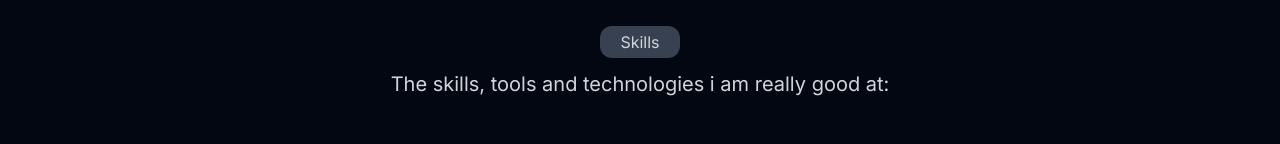
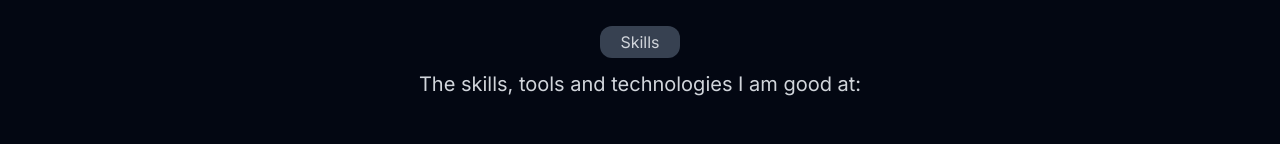
Before and after one commit to koredeJacob/Portfolio, a React (Vite) app: page / in a window 1280 px wide. Shown: the part 508-652 px from the top of the page. Built offline with nearby package versions, Linux system fonts and the light colour scheme; no server answers; the HTML template or start-up script is replaced by a standard one.

Commit message:
made changes

```diff
--- a/src/components/main/main.tsx
+++ b/src/components/main/main.tsx
@@ -107,7 +107,7 @@ const Main =()=>{
                     <p className='cursor-default'>Skills</p>
                 </div>
                 <div>
-                    <p className='text-center text-lg md:text-xl'>The skills, tools and technologies i am really good at:</p>
+                    <p className='text-center text-lg md:text-xl'>The skills, tools and technologies I am good at:</p>
                 </div>
             </div>
             <Skills/>
@@ -200,7 +200,7 @@ const Main =()=>{
                 </div>
             </div>
             <div className='flex flex-col justify-center items-center gap-2'>
-                <p className='text-light-50'>you can also find me on these platforms!</p>
+                <p className='text-light-50'>You can also find me on these platforms</p>
                 <div className='flex items-center'>
                     <button className='p-2.5 hover:bg-dark-50 rounded-lg active:bg-dark-20 transition-colors duration-200'>
                         <a href="https://www.linkedin.com/in/korede-jacob" target='_blank'>
```
